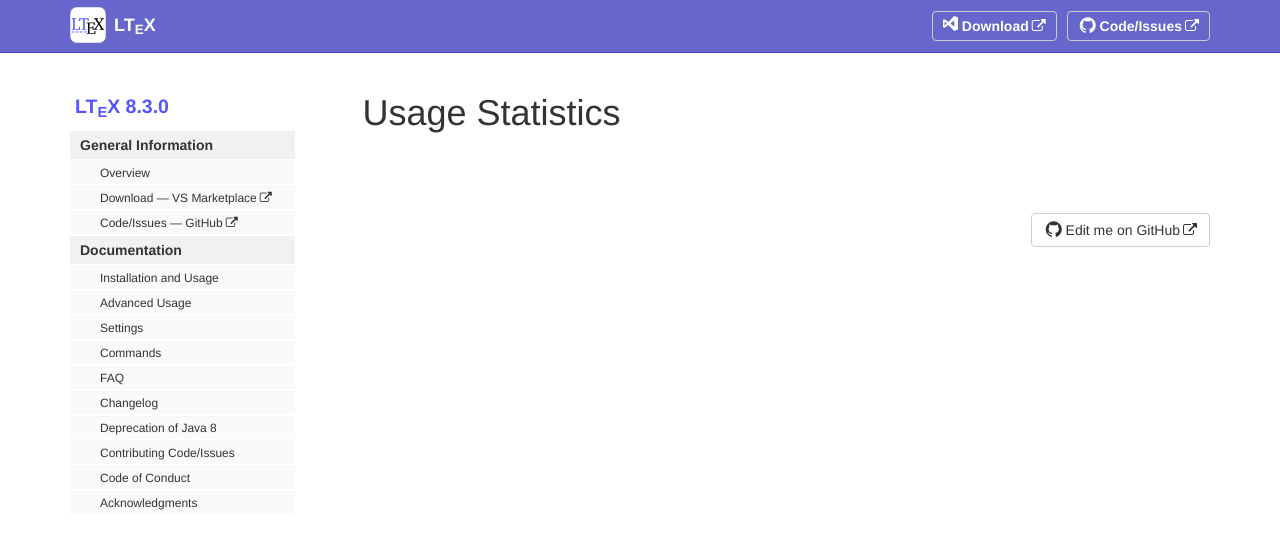
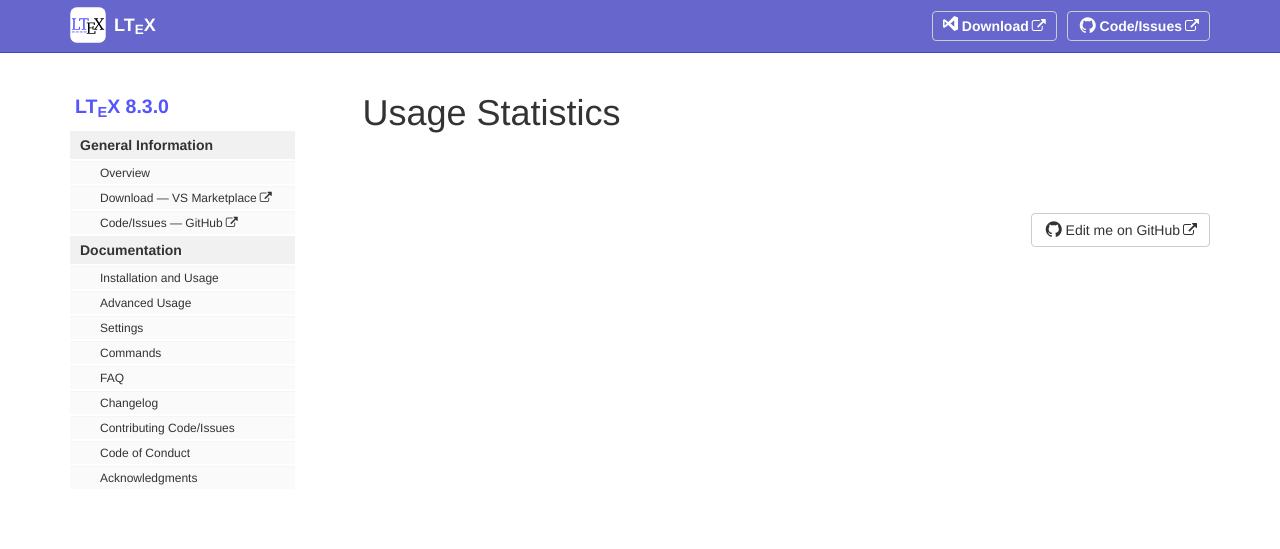
Before and after one commit to valentjn/vscode-ltex, a Jekyll site: the page built from pages/stats.md, in a window 1280 px wide. Shown: the top 549 px of the page. Built offline with Jekyll 4.4.1, drawn with Linux system fonts in a browser that asks for light colours.

Commit message:
Remove deprecation of Java 8 from sidebar

```diff
--- a/_data/sidebars/sidebar.yml
+++ b/_data/sidebars/sidebar.yml
@@ -37,9 +37,6 @@ entries:
           - title: "Changelog"
             url: "/docs/changelog.html"
             output: "web"
-          - title: "Deprecation of Java 8"
-            url: "/docs/deprecation-of-java-8.html"
-            output: "web"
           - title: "Contributing Code/Issues"
             url: "/docs/contributing-code-issues.html"
             output: "web"
```
